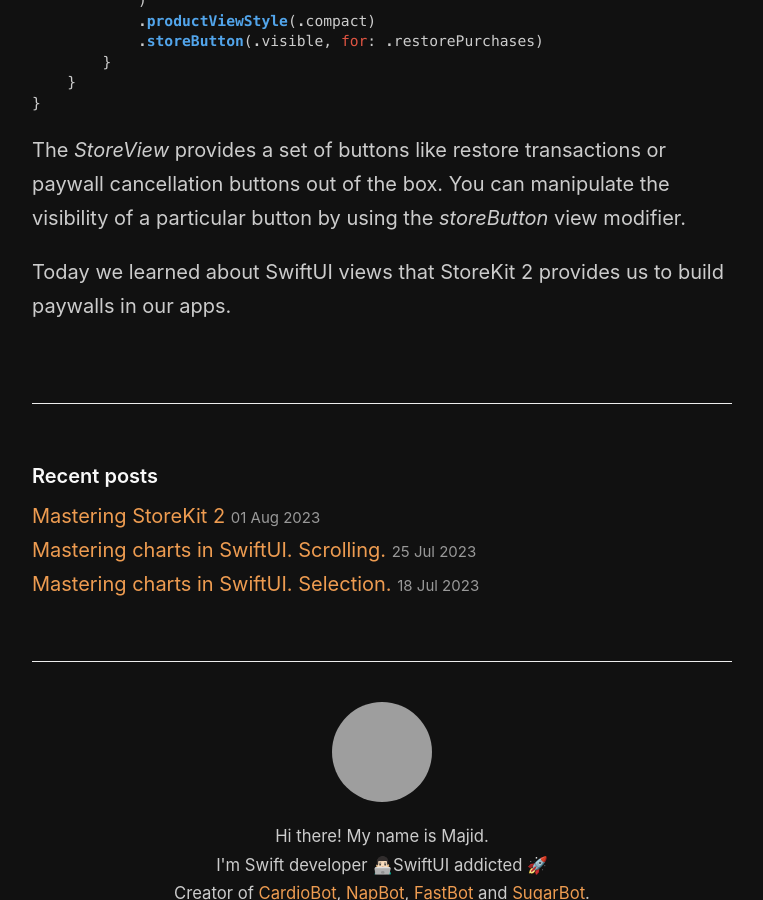
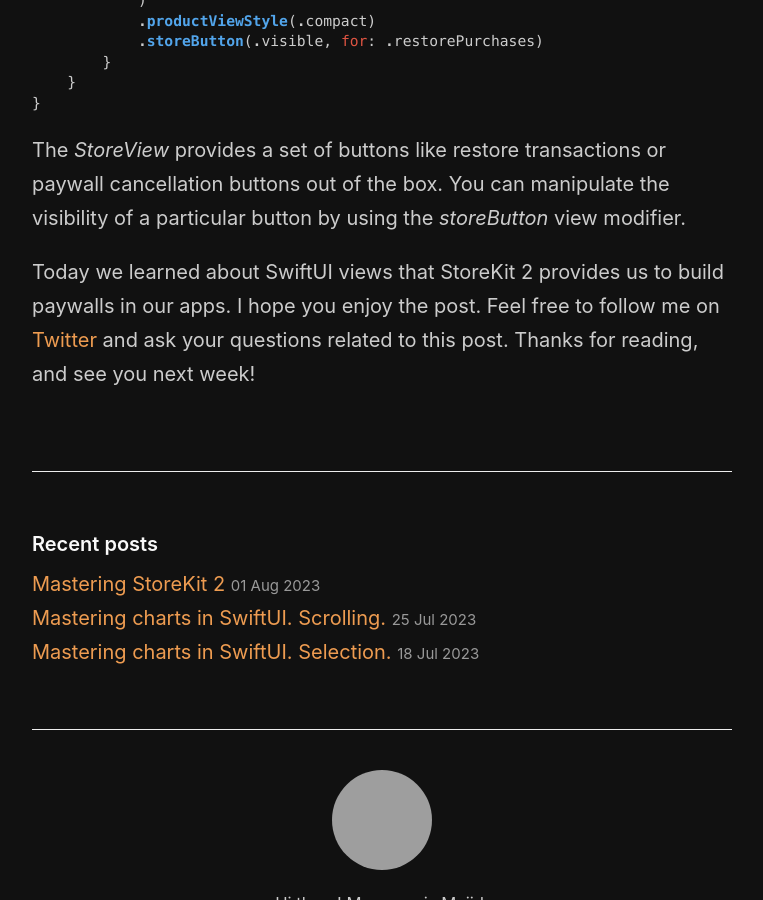
Before and after one commit to mecid/mecid.github.io, a Jekyll site: the page built from _posts/2023-08-08-mastering-storekit2-productview-in-swiftui.md, in a window 1280 px wide and 900 px high, scrolled down 4669 px, cut to the strip 0-900 px from the top of the window. Shown: the whole strip, without its empty margins (258-1021 px from the left). Built offline with Jekyll 4.4.1, drawn with Linux system fonts in a browser that asks for light colours; grey boxes are pictures that could not be loaded.

Commit message:
Conclusion tuned in the store view post

```diff
--- a/_posts/2023-08-08-mastering-storekit2-productview-in-swiftui.md
+++ b/_posts/2023-08-08-mastering-storekit2-productview-in-swiftui.md
@@ -174,4 +174,4 @@
 
 The *StoreView* provides a set of buttons like restore transactions or paywall cancellation buttons out of the box. You can manipulate the visibility of a particular button by using the *storeButton* view modifier.
 
-Today we learned about SwiftUI views that StoreKit 2 provides us to build paywalls in our apps.
+Today we learned about SwiftUI views that StoreKit 2 provides us to build paywalls in our apps. I hope you enjoy the post. Feel free to follow me on [Twitter](https://twitter.com/mecid) and ask your questions related to this post. Thanks for reading, and see you next week!
```
